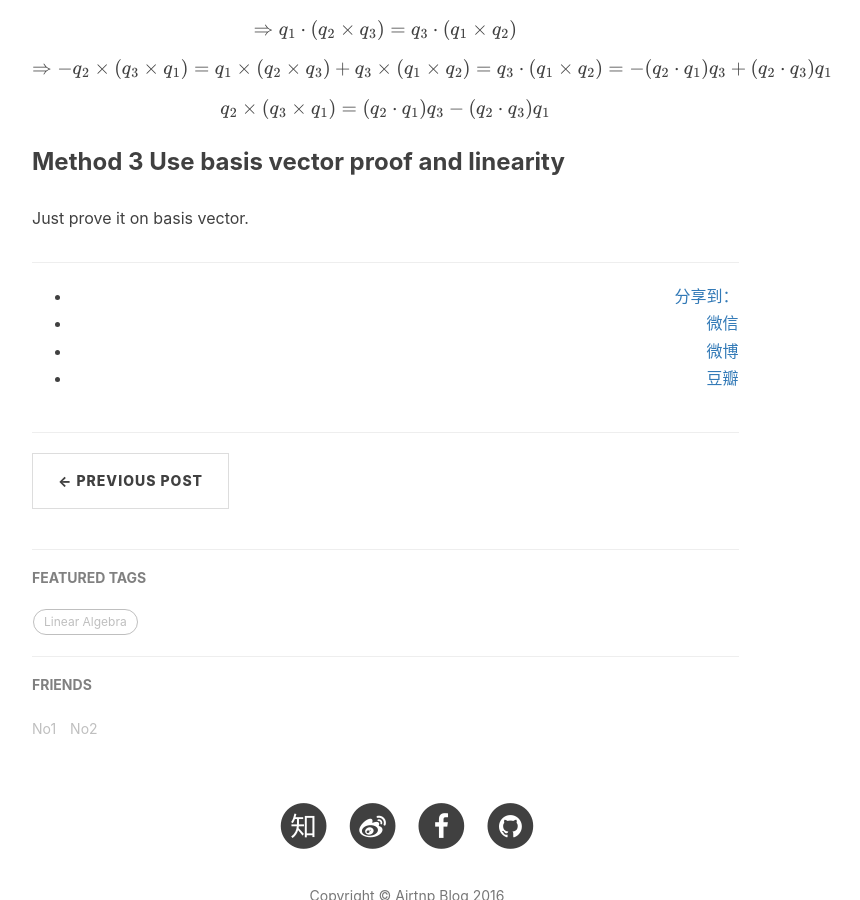
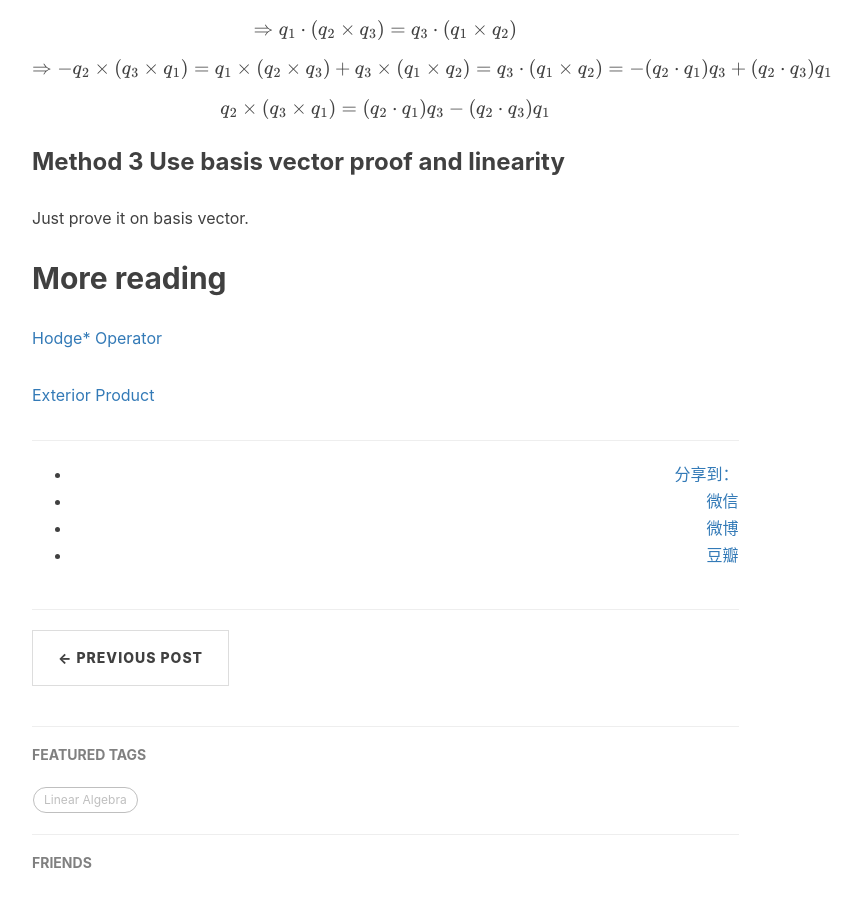
Before and after one commit to Airtnp/Airtnp.github.io, a Jekyll site: the page built from _posts/2016-05-19-Two_Linear_Problem.md, in a window 1280 px wide and 900 px high, scrolled down 3831 px. Shown: the whole window, without its empty margins (233-1093 px from the left). Built offline with Jekyll 4.4.1, drawn with Linux system fonts in a browser that asks for light colours; nearby versions of some CDN libraries; formulas are drawn with MathJax 3; comment, search, counter and statistics services are not loaded.

Commit message:
add plus reading

```diff
--- a/_posts/2016-5-19-Two_Linear_Problem.md
+++ b/_posts/2016-05-19-Two_Linear_Problem.md
@@ -125,3 +125,9 @@ $$q_2\times(q_3\times q_1) = (q_2 \cdot q_1)q_3 - (q_2\cdot q_3)q_1$$
 ### Method 3 Use basis vector proof and linearity
 
 Just prove it on basis vector.
+
+## More reading
+
+[Hodge* Operator](https://www.zhihu.com/question/26661955)
+
+[Exterior Product](https://www.zhihu.com/question/31549458)
```
